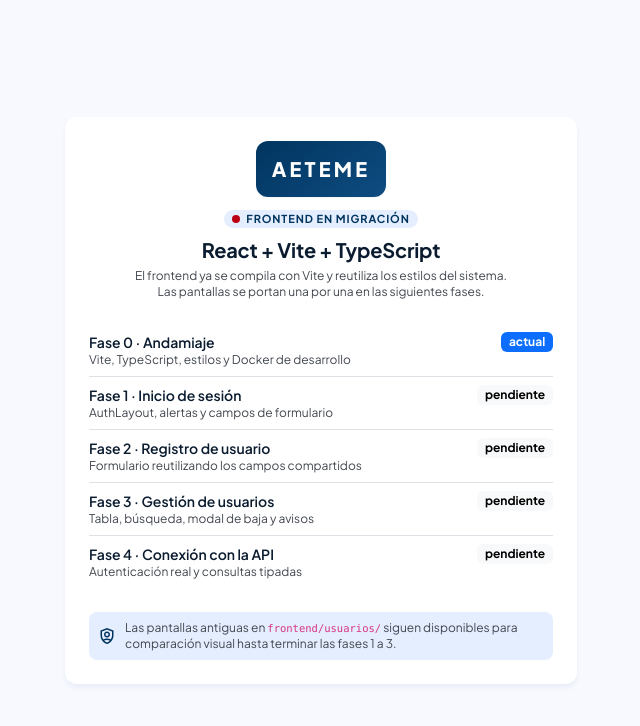
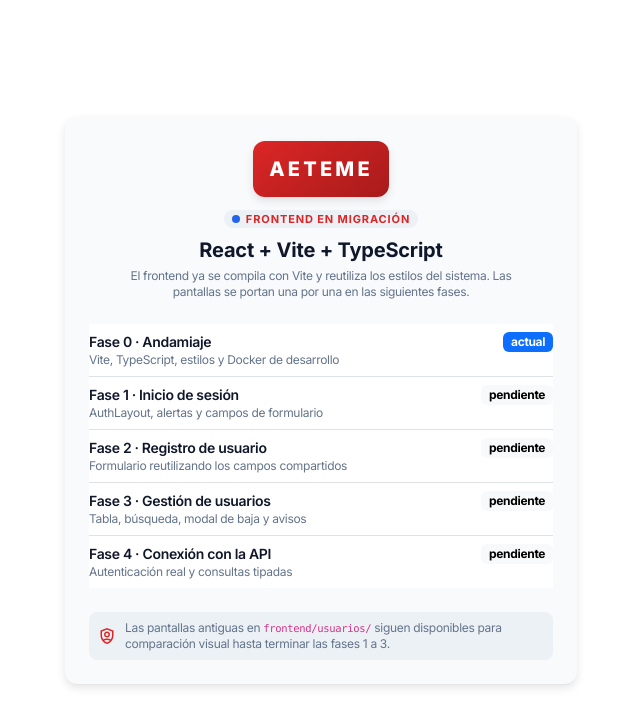
Before and after one commit to Yandell-code-master/Sistema-Administratimo-AETEME, a React (Vite) app in the folder frontend/: page / in a window 1280 px wide. Shown: the top 726 px of the page, without its empty margins (319-959 px from the left). Built offline with nearby package versions, Linux system fonts and the light colour scheme.

Commit message:
refactor: aplica paleta oklch (Inter/JetBrains Mono) con modo oscuro

```diff
--- a/frontend/css/admin.css
+++ b/frontend/css/admin.css
@@ -467,7 +467,7 @@
 .search-input:focus {
     outline: none;
     border-color: var(--color-primary);
-    box-shadow: 0 0 0 3px rgba(15, 76, 129, 0.18);
+    box-shadow: 0 0 0 3px color-mix(in oklch, var(--color-primary) 18%, transparent);
 }
 
 .table-scroll { width: 100%; overflow-x: auto; }
--- a/frontend/css/variables.css
+++ b/frontend/css/variables.css
@@ -1,49 +1,74 @@
 /* ============================================================
    AETEME · Variables de diseño (tokens del sistema administrativo)
-   Fuente de verdad: tokens del diseño AETEME (Stitch)
+   Paleta y fuentes: tema claro/oscuro (oklch)
+
+   Estructura:
+   1. Tokens base (tema claro / .dark)
+   2. Alias heredados (--color-*) que consume el CSS existente;
+      cada uno referencia un token base, así ambos temas funcionan.
    ============================================================ */
 
+/* ---- 1. Tokens base ---- */
 :root {
-    /* ---- Colores base (Material You) ---- */
-    --color-primary: #00355f;
-    --color-primary-container: #0f4c81;
-    --color-on-primary: #ffffff;
-    --color-on-primary-container: #8ebdf9;
+    color-scheme: light;
 
-    --color-secondary: #bb0112;
-    --color-secondary-container: #e02928;
-    --color-secondary-fixed: #ffdad6;
+    /* Tema claro */
+    --background: oklch(1.0000 0 0);
+    --foreground: oklch(0.2077 0.0398 265.7549);
+    --card: oklch(0.9842 0.0034 247.8575);
+    --card-foreground: oklch(0.2077 0.0398 265.7549);
+    --popover: oklch(1.0000 0 0);
+    --popover-foreground: oklch(0.2077 0.0398 265.7549);
+    --primary: oklch(0.5771 0.2152 27.3250);
+    --primary-foreground: oklch(1.0000 0 0);
+    --secondary: oklch(0.5461 0.2152 262.8809);
+    --secondary-foreground: oklch(1.0000 0 0);
+    --muted: oklch(0.9683 0.0069 247.8956);
+    --muted-foreground: oklch(0.5544 0.0407 257.4166);
+    --accent: oklch(0.9243 0.1151 95.7459);
+    --accent-foreground: oklch(0.4732 0.1247 46.2007);
+    --destructive: oklch(0.6368 0.2078 25.3313);
+    --destructive-foreground: oklch(0.9842 0.0034 247.8575);
+    --border: oklch(0.9288 0.0126 255.5078);
+    --input: oklch(0.9288 0.0126 255.5078);
+    --ring: oklch(0.5771 0.2152 27.3250);
+    --chart-1: oklch(0.5771 0.2152 27.3250);
+    --chart-2: oklch(0.5461 0.2152 262.8809);
+    --chart-3: oklch(0.6959 0.1491 162.4796);
+    --chart-4: oklch(0.7686 0.1647 70.0804);
+    --chart-5: oklch(0.5854 0.2041 277.1173);
+    --sidebar: oklch(0.2795 0.0368 260.0310);
+    --sidebar-foreground: oklch(0.9842 0.0034 247.8575);
+    --sidebar-primary: oklch(0.5771 0.2152 27.3250);
+    --sidebar-primary-foreground: oklch(1.0000 0 0);
+    --sidebar-accent: oklch(0.3717 0.0392 257.2870);
+    --sidebar-accent-foreground: oklch(0.9842 0.0034 247.8575);
+    --sidebar-border: oklch(0.3717 0.0392 257.2870);
+    --sidebar-ring: oklch(0.5771 0.2152 27.3250);
 
-    --color-tertiary: #003c27;
-    --color-tertiary-container: #005539;
-    --color-on-tertiary-container: #3dd197;
-    --color-tertiary-fixed-dim: #4edea3;
+    /* ---- Tipografía ---- */
+    --font-sans: 'Inter', system-ui, -apple-system, 'Segoe UI', sans-serif;
+    --font-serif: Georgia, serif;
+    --font-mono: 'JetBrains Mono', monospace;
 
-    --color-background: #f8f9ff;
-    --color-surface: #f8f9ff;
-    --color-surface-container-lowest: #ffffff;
-    --color-surface-container-low: #eff4ff;
-    --color-surface-container: #e5eeff;
-    --color-surface-container-high: #dce9ff;
-    --color-surface-container-highest: #d3e4fe;
+    --tracking-normal: -0.02em;
 
-    --color-on-surface: #0b1c30;
-    --color-on-surface-variant: #42474f;
-    --color-on-background: #0b1c30;
-    --color-inverse-surface: #213145;
+    /* ---- Radios ---- */
+    --radius: 0.5rem;
+    --radius-sm: calc(var(--radius) - 4px);
+    --radius-lg: var(--radius);
+    --radius-xl: calc(var(--radius) + 4px);
+    --radius-full: 9999px;
 
-    --color-outline: #727780;
-    --color-outline-variant: #c2c7d1;
-
-    --color-error: #ba1a1a;
-    --color-error-container: #ffdad6;
-    --color-on-error: #ffffff;
-    --color-on-error-container: #93000a;
-
-    --color-warning: #ca8a04;
-    --color-warning-container: #fefce8;
-    --color-on-warning-container: #92400e;
-    --color-warning-border: #fde68a;
+    /* ---- Sombras ---- */
+    --shadow-2xs: 0px 4px 10px 0px hsl(0 0% 0% / 0.05);
+    --shadow-xs: 0px 4px 10px 0px hsl(0 0% 0% / 0.05);
+    --shadow-sm: 0px 4px 10px 0px hsl(0 0% 0% / 0.10), 0px 1px 2px -1px hsl(0 0% 0% / 0.10);
+    --shadow: 0px 4px 10px 0px hsl(0 0% 0% / 0.10), 0px 1px 2px -1px hsl(0 0% 0% / 0.10);
+    --shadow-md: 0px 4px 10px 0px hsl(0 0% 0% / 0.10), 0px 2px 4px -1px hsl(0 0% 0% / 0.10);
+    --shadow-lg: 0px 4px 10px 0px hsl(0 0% 0% / 0.10), 0px 4px 6px -1px hsl(0 0% 0% / 0.10);
+    --shadow-xl: 0px 4px 10px 0px hsl(0 0% 0% / 0.10), 0px 8px 10px -1px hsl(0 0% 0% / 0.10);
+    --shadow-2xl: 0px 4px 10px 0px hsl(0 0% 0% / 0.25);
 
     /* ---- Escalas de espacio ---- */
     --space-xs: 4px;
@@ -52,21 +77,11 @@
     --space-lg: 24px;
     --space-xl: 40px;
 
-    /* ---- Radios ---- */
-    --radius-sm: 0.25rem;
-    --radius-lg: 0.5rem;
-    --radius-xl: 0.75rem;
-    --radius-full: 9999px;
+    /* ---- Layout general ---- */
+    --sidebar-width: 288px;
+    --header-height: 64px;
 
-    /* ---- Sombras ---- */
-    --shadow-soft: 0 1px 8px rgba(0, 0, 0, 0.04);
-    --shadow-card: 0 4px 6px -1px rgba(15, 76, 129, 0.08);
-    --shadow-sm: 0 1px 2px rgba(15, 76, 129, 0.06);
-    --shadow-md: 0 4px 6px -1px rgba(0, 0, 0, 0.1), 0 2px 4px -2px rgba(0, 0, 0, 0.1);
-
-    /* ---- Tipografía: Plus Jakarta Sans ---- */
-    --font-sans: 'Plus Jakarta Sans', system-ui, -apple-system, 'Segoe UI', sans-serif;
-
+    /* ---- Tipografía: escala (heredada, sin cambios) ---- */
     --font-size-headline-xl: 32px;
     --line-height-headline-xl: 40px;
     --font-weight-headline-xl: 800;
@@ -106,8 +121,115 @@
     --font-size-label-sm: 11px;
     --line-height-label-sm: 14px;
     --font-weight-label-sm: 700;
+}
 
-    /* ---- Layout general ---- */
-    --sidebar-width: 288px;
-    --header-height: 64px;
+.dark {
+    color-scheme: dark;
+
+    --background: oklch(0.1288 0.0406 264.6952);
+    --foreground: oklch(0.9842 0.0034 247.8575);
+    --card: oklch(0.2795 0.0368 260.0310);
+    --card-foreground: oklch(0.9842 0.0034 247.8575);
+    --popover: oklch(0.1288 0.0406 264.6952);
+    --popover-foreground: oklch(0.9842 0.0034 247.8575);
+    --primary: oklch(0.6368 0.2078 25.3313);
+    --primary-foreground: oklch(1.0000 0 0);
+    --secondary: oklch(0.6231 0.1880 259.8145);
+    --secondary-foreground: oklch(1.0000 0 0);
+    --muted: oklch(0.2795 0.0368 260.0310);
+    --muted-foreground: oklch(0.7107 0.0351 256.7878);
+    --accent: oklch(0.8369 0.1644 84.4286);
+    --accent-foreground: oklch(0.2077 0.0398 265.7549);
+    --destructive: oklch(0.3958 0.1331 25.7230);
+    --destructive-foreground: oklch(0.9842 0.0034 247.8575);
+    --border: oklch(0.3717 0.0392 257.2870);
+    --input: oklch(0.3717 0.0392 257.2870);
+    --ring: oklch(0.6368 0.2078 25.3313);
+    --chart-1: oklch(0.6368 0.2078 25.3313);
+    --chart-2: oklch(0.6231 0.1880 259.8145);
+    --chart-3: oklch(0.7227 0.1920 149.5793);
+    --chart-4: oklch(0.7952 0.1617 86.0468);
+    --chart-5: oklch(0.6056 0.2189 292.7172);
+    --sidebar: oklch(0.2077 0.0398 265.7549);
+    --sidebar-foreground: oklch(0.9842 0.0034 247.8575);
+    --sidebar-primary: oklch(0.6368 0.2078 25.3313);
+    --sidebar-primary-foreground: oklch(1.0000 0 0);
+    --sidebar-accent: oklch(0.2795 0.0368 260.0310);
+    --sidebar-accent-foreground: oklch(0.9842 0.0034 247.8575);
+    --sidebar-border: oklch(0.3717 0.0392 257.2870);
+    --sidebar-ring: oklch(0.6368 0.2078 25.3313);
+
+    --shadow-2xs: 0px 8px 15px 0px hsl(0 0% 0% / 0.25);
+    --shadow-xs: 0px 8px 15px 0px hsl(0 0% 0% / 0.25);
+    --shadow-sm: 0px 8px 15px 0px hsl(0 0% 0% / 0.50), 0px 1px 2px -1px hsl(0 0% 0% / 0.50);
+    --shadow: 0px 8px 15px 0px hsl(0 0% 0% / 0.50), 0px 1px 2px -1px hsl(0 0% 0% / 0.50);
+    --shadow-md: 0px 8px 15px 0px hsl(0 0% 0% / 0.50), 0px 2px 4px -1px hsl(0 0% 0% / 0.50);
+    --shadow-lg: 0px 8px 15px 0px hsl(0 0% 0% / 0.50), 0px 4px 6px -1px hsl(0 0% 0% / 0.50);
+    --shadow-xl: 0px 8px 15px 0px hsl(0 0% 0% / 0.50), 0px 8px 10px -1px hsl(0 0% 0% / 0.50);
+    --shadow-2xl: 0px 8px 15px 0px hsl(0 0% 0% / 1.25);
 }
+
+/* ---- 2. Alias heredados (--color-*) ----
+   Referencian los tokens base, así que ambos temas funcionan sin
+   duplicar reglas. Se mantienen mientras el CSS existente los use. */
+:root,
+.dark {
+    /* Primario */
+    --color-primary: var(--primary);
+    --color-primary-container: color-mix(in oklch, var(--primary) 82%, black);
+    --color-on-primary: var(--primary-foreground);
+    --color-on-primary-container: var(--primary-foreground);
+
+    /* Secundario */
+    --color-secondary: var(--secondary);
+    --color-secondary-container: color-mix(in oklch, var(--secondary) 82%, black);
+    --color-secondary-fixed: color-mix(in oklch, var(--secondary) 14%, var(--background));
+
+    /* Terciario (éxito/institucional → chart-3) */
+    --color-tertiary: var(--chart-3);
+    --color-tertiary-container: color-mix(in oklch, var(--chart-3) 45%, black);
+    --color-on-tertiary-container: color-mix(in oklch, var(--chart-3) 40%, white);
+    --color-tertiary-fixed-dim: var(--chart-3);
+
+    /* Superficies */
+    --color-background: var(--background);
+    --color-surface: var(--background);
+    --color-surface-container-lowest: var(--card);
+    --color-surface-container-low: var(--muted);
+    --color-surface-container: color-mix(in oklch, var(--muted) 70%, var(--border));
+    --color-surface-container-high: color-mix(in oklch, var(--border) 80%, var(--muted-foreground));
+    --color-surface-container-highest: color-mix(in oklch, var(--border) 55%, var(--muted-foreground));
+
+    --color-on-surface: var(--foreground);
+    --color-on-surface-variant: var(--muted-foreground);
+    --color-on-background: var(--foreground);
+    --color-inverse-surface: var(--foreground);
+
+    --color-outline: var(--muted-foreground);
+    --color-outline-variant: var(--border);
+
+    /* Error → destructive */
+    --color-error: var(--destructive);
+    --color-error-container: color-mix(in oklch, var(--destructive) 15%, var(--background));
+    --color-on-error: var(--destructive-foreground);
+    --color-on-error-container: color-mix(in oklch, var(--destructive) 70%, black);
+
+    /* Advertencia → chart-4 / accent */
+    --color-warning: var(--chart-4);
+    --color-warning-container: color-mix(in oklch, var(--chart-4) 18%, var(--background));
+    --color-on-warning-container: var(--accent-foreground);
+    --color-warning-border: color-mix(in oklch, var(--chart-4) 45%, var(--background));
+
+    /* Sombras con nombres heredados */
+    --shadow-soft: var(--shadow-xs);
+    --shadow-card: var(--shadow);
+}
+
+/* Ajuste fino del texto sobre el contenedor de error en modo oscuro */
+.dark {
+    --color-on-error-container: color-mix(in oklch, var(--destructive) 35%, white);
+}
+
+body {
+    letter-spacing: var(--tracking-normal);
+}
--- a/frontend/index.html
+++ b/frontend/index.html
@@ -1,20 +1,39 @@
 <!doctype html>
 <html lang="es">
-
   <head>
     <meta charset="UTF-8" />
     <meta name="viewport" content="width=device-width, initial-scale=1.0" />
-  <meta name="description"
-    content="Sistema Administrativo AETEME. Gestión interna institucional, reglamentaria y deportiva de la Asociación Esparzana de Tenis de Mesa." />
+    <meta
+      name="description"
+      content="Sistema Administrativo AETEME. Gestión interna institucional, reglamentaria y deportiva de la Asociación Esparzana de Tenis de Mesa."
+    />
     <link rel="icon" type="image/svg+xml" href="/assets/favicon.svg" />
+
+    <script>
+      // Aplica el tema guardado antes del primer paint (evita FOUC).
+      (function () {
+        try {
+          var saved = localStorage.getItem('aeteme-theme');
+          var prefersDark = window.matchMedia('(prefers-color-scheme: dark)').matches;
+          if (saved === 'dark' || (saved === null && prefersDark)) {
+            document.documentElement.classList.add('dark');
+          }
+        } catch (error) {
+          // localStorage no disponible: se queda el tema claro.
+        }
+      })();
+    </script>
 
     <link rel="preconnect" href="https://fonts.googleapis.com" />
     <link rel="preconnect" href="https://fonts.gstatic.com" crossorigin />
-  <link href="https://fonts.googleapis.com/css2?family=Plus+Jakarta+Sans:wght@400;600;700;800&display=swap"
-    rel="stylesheet" />
+    <link
+      href="https://fonts.googleapis.com/css2?family=Inter:wght@400;600;700;800&family=JetBrains+Mono:wght@400;600&display=swap"
+      rel="stylesheet"
+    />
     <link
       href="https://fonts.googleapis.com/css2?family=Material+Symbols+Outlined:opsz,wght,FILL,GRAD@20..48,100..700,0..1,-50..200"
-    rel="stylesheet" />
+      rel="stylesheet"
+    />
 
     <title>Sistema Administrativo AETEME</title>
   </head>
@@ -23,5 +42,4 @@
     <div id="root"></div>
     <script type="module" src="/src/main.tsx"></script>
   </body>
-
 </html>
--- /dev/null
+++ b/frontend/src/components/ThemeToggle.tsx
@@ -0,0 +1,39 @@
+import { useState } from 'react';
+
+type Theme = 'light' | 'dark';
+
+function currentTheme(): Theme {
+  return document.documentElement.classList.contains('dark') ? 'dark' : 'light';
+}
+
+export default function ThemeToggle() {
+  const [theme, setTheme] = useState<Theme>(() => currentTheme());
+
+  function toggleTheme() {
+    const next: Theme = theme === 'dark' ? 'light' : 'dark';
+    document.documentElement.classList.toggle('dark', next === 'dark');
+    try {
+      localStorage.setItem('aeteme-theme', next);
+    } catch {
+      // localStorage no disponible: el cambio solo vive en esta sesión.
+    }
+    setTheme(next);
+  }
+
+  const isDark = theme === 'dark';
+
+  return (
+    <button
+      type="button"
+      className="theme-toggle"
+      onClick={toggleTheme}
+      aria-pressed={isDark}
+      aria-label={isDark ? 'Cambiar a tema claro' : 'Cambiar a tema oscuro'}
+      title={isDark ? 'Cambiar a tema claro' : 'Cambiar a tema oscuro'}
+    >
+      <span className="material-symbols-outlined" aria-hidden="true">
+        {isDark ? 'light_mode' : 'dark_mode'}
+      </span>
+    </button>
+  );
+}
```
Also changed, not shown: frontend/css/components.css (+25 -1 lines), frontend/src/layouts/AuthLayout.tsx (added, +19 -0 lines), frontend/assets/favicon.svg. Lines whose indentation alone changed are shown as unchanged.
